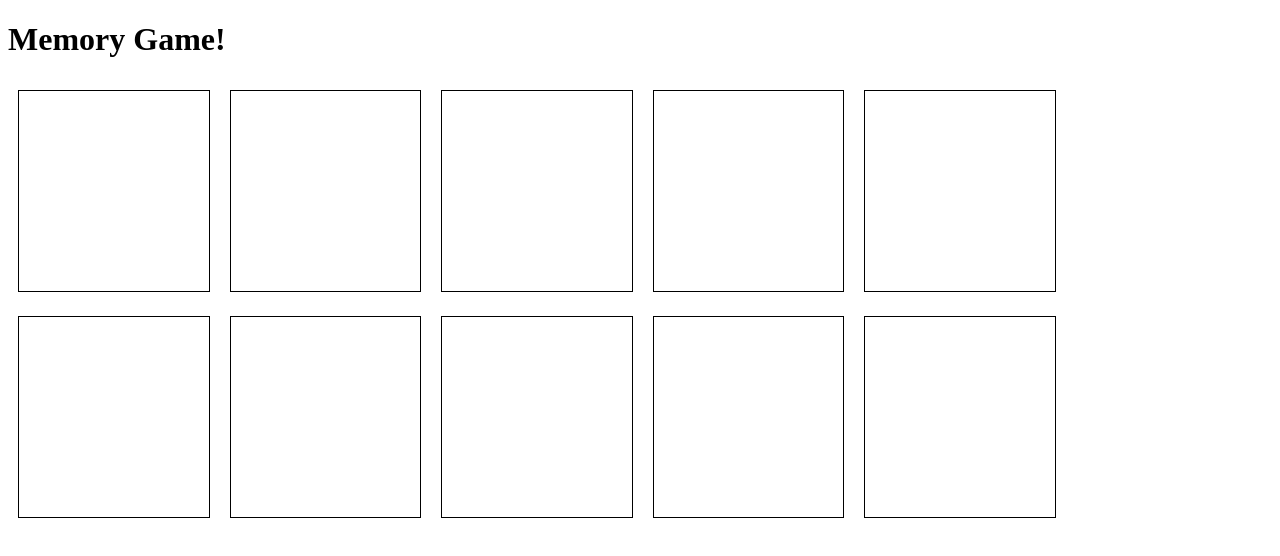
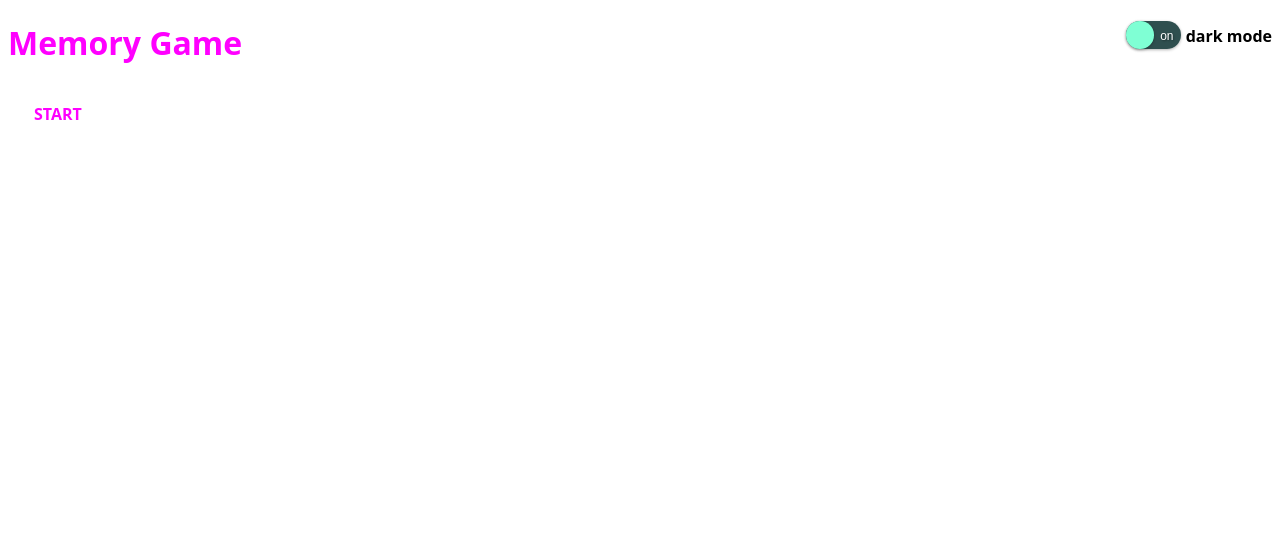
Before and after one commit to georgecnicol/sb-memory-game, a plain HTML site: page index.html in a window 1280 px wide. Drawn offline with Linux system fonts and the light colour scheme.

Commit message:
add functionality: start and reset buttons, dark mode

```diff
--- a/index.html
+++ b/index.html
@@ -2,13 +2,32 @@
 <html lang="en">
   <head>
     <meta charset="UTF-8" />
-    <title>Memory Game!</title>
+    <title>Memory Game</title>
+    <link rel="icon" type="image/x-icon" href="favicon.ico">
     <link rel="stylesheet" href="style.css" />
   </head>
   <body>
-    <h1>Memory Game!</h1>
+
+    <!-- dark mode -->
+    <div class = 'toggle-switch'>
+      <label class="toggle" id="toggle-label" for="checkbox">
+      <input type="checkbox" id="checkbox">
+      <span class="slider"></span>
+      <span class="toggle-labels" data-on="off" data-off="on"></span>
+      </label>
+      <span id="dmlabel">dark mode</span>
+    </div>
+
+    <!-- game -->
+    <h1>Memory Game</h1>
     <div id="game">
     </div>
+
+    <div class="button-container">
+      <button class="button" id="start">Start</button>
+    </div>
+
+      <!-- scripts only below here -->
     <script src="script.js"></script>
   </body>
 </html>
--- a/script.js
+++ b/script.js
@@ -1,4 +1,5 @@
 const gameContainer = document.getElementById("game");
+const startButton = document.getElementById("start");
 let numCardVisible = 0;
 
 const COLORS = [
@@ -37,8 +38,6 @@ function shuffle(array) {
   return array;
 }
 
-let shuffledColors = shuffle(COLORS);
-
 // this function loops over the array of colors
 // it creates a new div and gives it a class with the value of the color
 // it also adds an event listener for a click for each card
@@ -60,7 +59,6 @@ function createDivsForColors(colorArray) {
 
 // TODO: Implement this function!
 function handleCardClick(event) {
-  console.log("you just clicked", event.target, "cards visible:", numCardVisible);
   switch (numCardVisible){
     case 0:
       if(!event.target.classList.contains('visible')){ // clicking on matched card doesn't count
@@ -86,7 +84,7 @@ function handleCardClick(event) {
 
   }
   // you can use event.target to see which element was clicked
-  console.log("now cards visible:", numCardVisible);
+  //console.log("you just clicked", event.target, "cards visible:", numCardVisible);
 }
 
 // remove visible class from those cards that aren't a match
@@ -120,6 +118,48 @@ function isMatch(){
   return match;
 }
 
+function addResetListner(aButton){
+  aButton.addEventListener('click', function(){
+    const memCards = document.querySelectorAll('#game div');
+    for (const card of memCards){
+      card.remove();
+    }
+    let shuffledColors = shuffle(COLORS);
+    createDivsForColors(shuffledColors);
+  })
+}
 
-// when the DOM loads
-createDivsForColors(shuffledColors);
+
+// make a reset button and initialize the game board and remove yourself
+startButton.addEventListener('click', function(){
+  const memCards = document.querySelectorAll('#game div');
+  const buttonBox = document.querySelector(".button-container");
+  const resetButton = document.createElement("button");
+  resetButton.setAttribute('id', 'reset');
+  resetButton.classList.add('button');
+  resetButton.innerText = "Reset";
+  addResetListner(resetButton);
+  buttonBox.append(resetButton);
+  let shuffledColors = shuffle(COLORS);
+  createDivsForColors(shuffledColors);
+  startButton.remove()
+})
+
+
+
+
+
+
+/* dark mode stuff */
+const toggleSwitch = document.querySelector('#checkbox');
+
+if(localStorage.darkmode == 'true'){
+  toggleSwitch.checked = 'true';
+  document.body.className = "dark";
+}
+
+toggleSwitch.addEventListener('click', function(e){
+  const {checked} = toggleSwitch;
+  document.body.className = checked ? "dark" : "";
+  localStorage.darkmode = checked;
+});
--- a/style.css
+++ b/style.css
@@ -1,24 +1,25 @@
 #game div {
   border: 1px solid black;
+  background-color: black;
   width: 15%;
   height: 200px;
   margin: 10px;
   display: inline-block;
 }
 
-.visible.red {
+#game .visible.red {
   background-color:red;
 }
-.visible.blue {
+#game .visible.blue {
   background-color: blue;
 }
-.visible.purple {
+#game .visible.purple {
   background-color: purple;
 }
-.visible.green {
+#game .visible.green {
   background-color: lightgreen;
 }
-.visible.orange {
+#game .visible.orange {
   background-color: orange;
 }
 
@@ -26,3 +27,152 @@
   border: 1px solid greenyellow ;
   font-weight: bolder;
 }
+
+.button-container {
+  display: flex;
+}
+
+.button {
+  align-items: center;
+  background-color: transparent;
+  color:magenta;
+  cursor: pointer;
+  display: flex;
+  font-family: ui-sans-serif,system-ui,-apple-system,system-ui,"Segoe UI",Roboto,"Helvetica Neue",Arial,"Noto Sans",sans-serif,"Apple Color Emoji","Segoe UI Emoji","Segoe UI Symbol","Noto Color Emoji";
+  font-size: 1rem;
+  font-weight: 700;
+  line-height: 1.5;
+  text-decoration: none;
+  text-transform: uppercase;
+  outline: 0;
+  border: 0;
+  padding: 1rem;
+}
+
+.button:before {
+  background-color: magenta;
+  content: "";
+  display: inline-block;
+  height: 1px;
+  margin-right: 10px;
+  transition: all .42s cubic-bezier(.25,.8,.25,1);
+  width: 0;
+}
+
+.button:hover:before {
+  background-color: magenta;
+  width: 3rem;
+}
+
+/* styling label */
+.toggle-switch{
+  float:right;
+}
+
+.toggle {
+  --width: 55px;
+  --height: calc(var(--width) / 2);
+
+  position: relative;
+  display: inline-block;
+  width: var(--width);
+  height: var(--height);
+  box-shadow: 0px 1px 3px rgba(0, 0, 0, 0.3);
+  border-radius: var(--height);
+  cursor: pointer;
+}
+
+/* hiding checkbox */
+.toggle input {
+  display: none;
+}
+
+/* Creating slider */
+.toggle .slider {
+  position: absolute;
+  top: 0;
+  left: 0;
+  width: 100%;
+  height: 100%;
+  border-radius: var(--height);
+  background-color: darkslategray;
+  transition: all 0.4s ease-in-out;
+}
+.toggle .slider::before {
+  content: '';
+  position: absolute;
+  top: 0;
+  left: 0;
+  width: calc(var(--height));
+  height: calc(var(--height));
+  border-radius: calc(var(--height) / 2);
+  background-color: aquamarine;
+  box-shadow: 0px 1px 3px rgba(0, 0, 0, 0.3);
+  transition: all 0.4s ease-in-out;
+}
+
+/* Adding slider effect */
+.toggle input:checked + .slider {
+  background-color: thistle;
+}
+.toggle input:checked + .slider::before {
+  transform: translateX(calc(var(--width) - var(--height)));
+}
+
+/* Adding text in the toggle button */
+.toggle .toggle-labels {
+  position: absolute;
+  top: 8px;
+  left: 0;
+  width: 100%;
+  height: 100%;
+  font-size: 12px;
+  font-family: sans-serif;
+  transition: all 0.4s ease-in-out;
+}
+
+.toggle .toggle-labels::after {
+  content: attr(data-off);
+  position: absolute;
+  right: 8px;
+  color: #ffff;
+  opacity: 1;
+  text-shadow: 1px 1px 2px rgba(0, 0, 0, 0.4);
+  transition: all 0.4s ease-in-out;
+}
+
+.toggle .toggle-labels::before {
+  content: attr(data-on);
+  position: absolute;
+  left: 8px;
+  color:darkslategrey;
+  opacity: 0;
+  text-shadow: 1px 1px 2px rgba(255, 255, 255, 0.4);
+  transition: all 0.4s ease-in-out;
+}
+
+.toggle input:checked~.toggle-labels::after {
+  opacity: 0;
+}
+
+.toggle input:checked~.toggle-labels::before {
+  opacity: 1;
+}
+#dmlabel{
+  vertical-align:super;
+  color: black;
+  font-weight: bold;
+}
+
+body{
+  font-family: ui-sans-serif,system-ui,-apple-system,system-ui,"Segoe UI",Roboto,"Helvetica Neue",Arial,"Noto Sans",sans-serif,"Apple Color Emoji","Segoe UI Emoji","Segoe UI Symbol","Noto Color Emoji";
+  color: magenta;
+}
+
+.dark {
+  background-color: darkslategrey ;
+}
+
+.dark a {
+  color: aquamarine;
+}
```
Also changed, not shown: favicon.ico (added).
